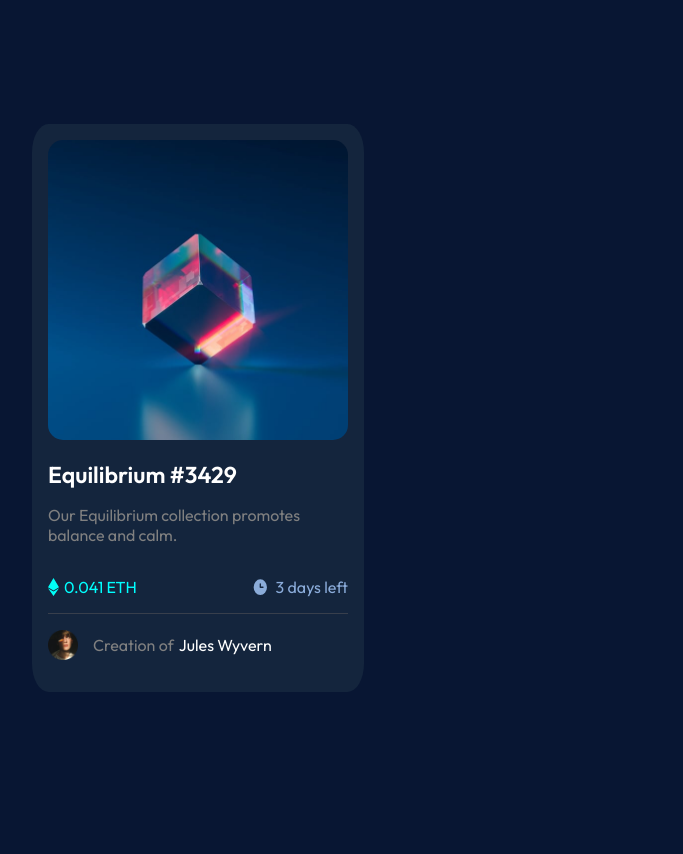
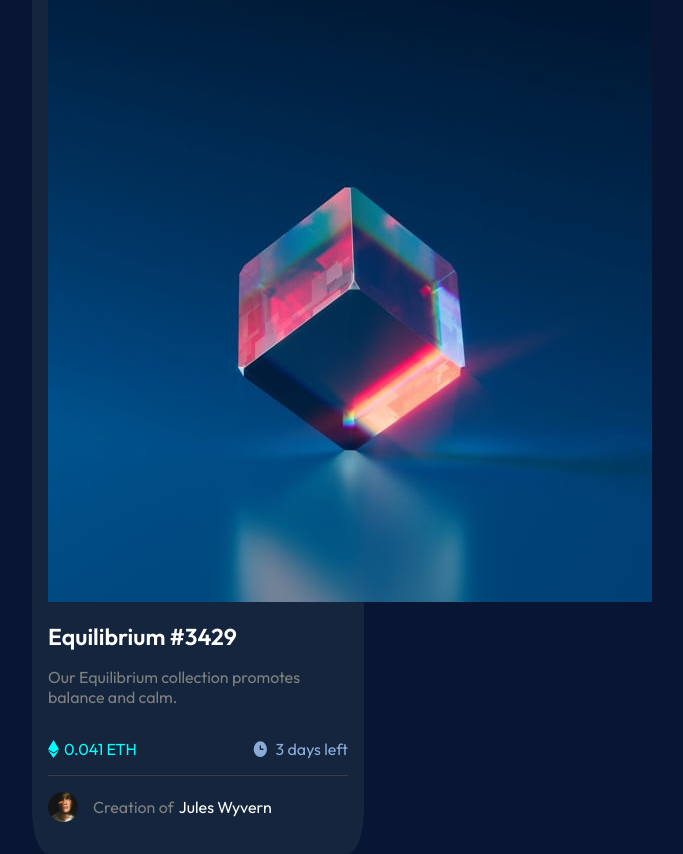
Before and after one commit to ghostday05/project-nft-pierre, a plain HTML site: page index.html in a window 1280 px wide. Shown: the whole page, without its empty margins (442-1125 px from the left). Before the commit the page ends 816 px from the top, so only its background shows below. Drawn offline with Linux system fonts and the light colour scheme.

Commit message:
Update index.html

```diff
--- a/index.html
+++ b/index.html
@@ -11,7 +11,11 @@
     <div class="container">
         <div class="card">
             <img class="card_image_header"
-                src='./images/image-equilibrium.jpg'/>
+                src='/C:\Users\pierr\Desktop\Lebron James\HTML\images\image-equilibrium.jpg' />
+            <div class="container2">
+                <img src="./images/image-equilibrium.jpg" />
+                <div class="overlay"></div>
+            </div>
             <h1>Equilibrium #3429</h1>
             <p>Our Equilibrium collection promotes balance and calm.</p>
             <div class="text">
```
